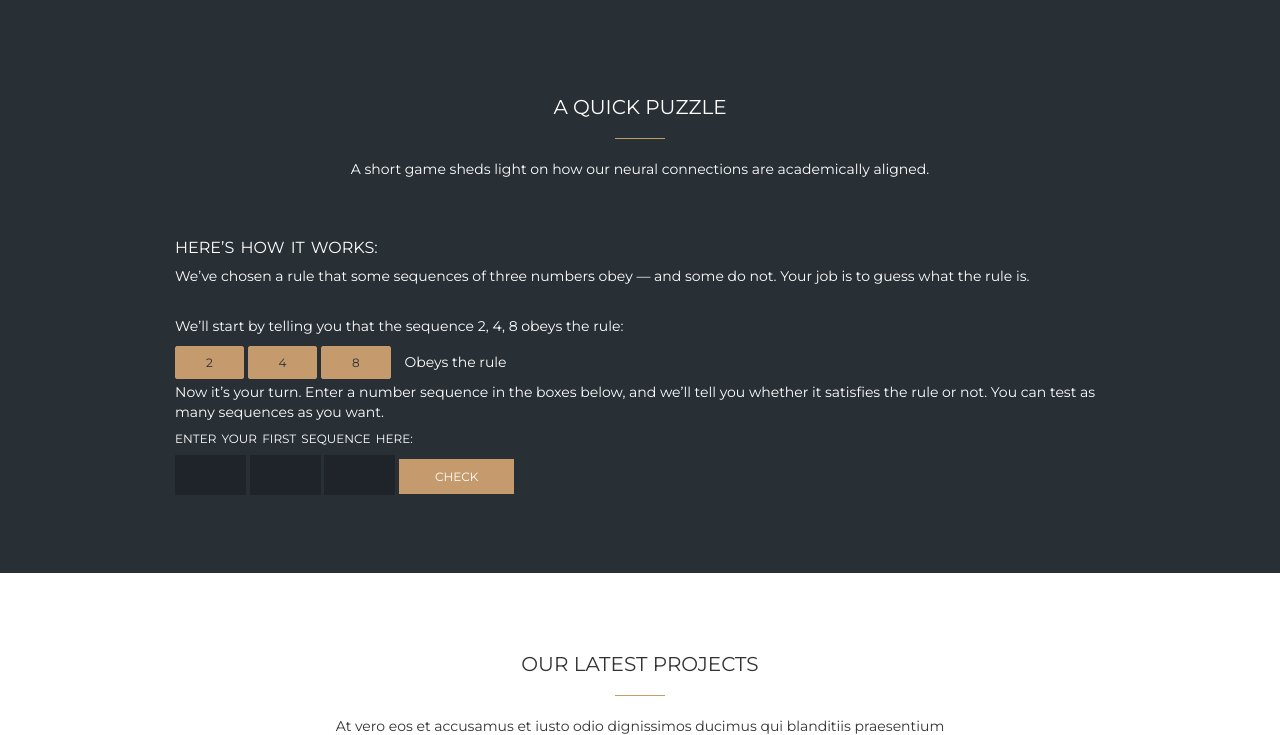
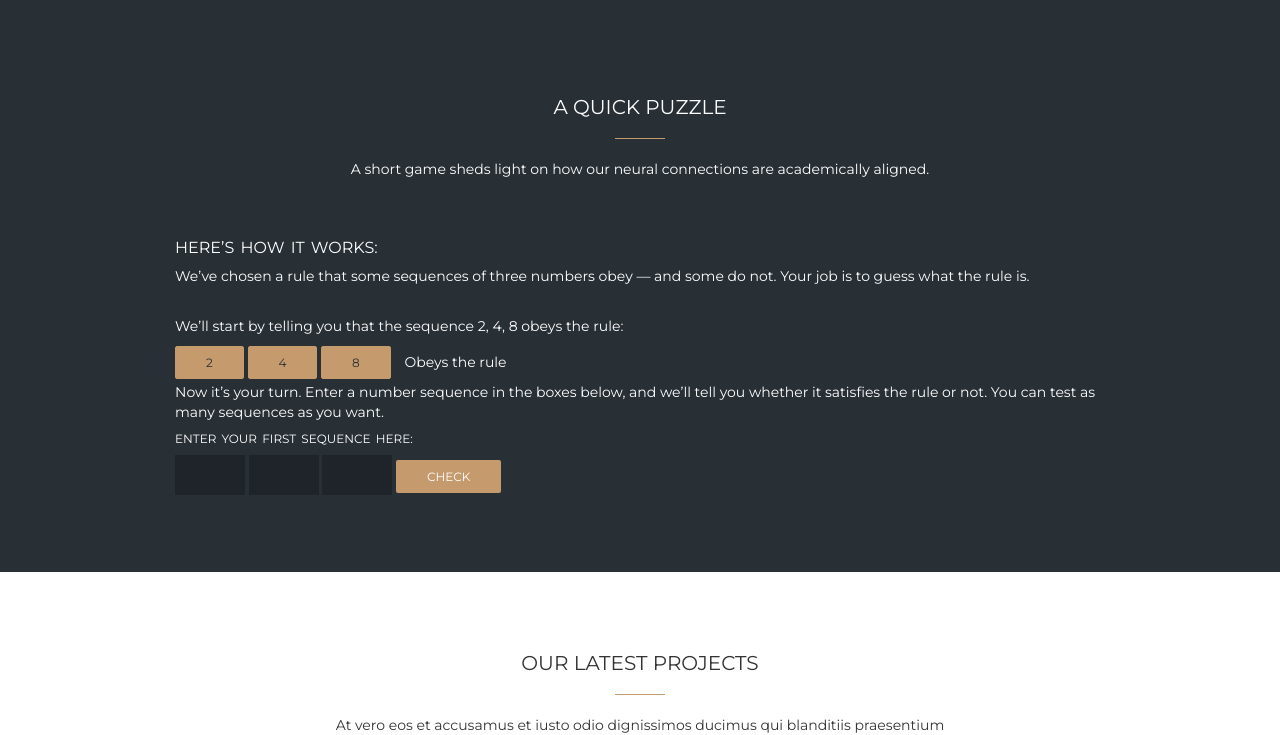
Before and after one commit to ngaurav/work, a Django app: page / in a window 1280 px wide. Shown: the part 2299-3034 px from the top of the page. Run offline with Django 3.2, Linux system fonts and the light colour scheme; some libraries are stand-ins or nearby versions.

Commit message:
game 8.3 test

```diff
--- a/react/core/static/css/style.css
+++ b/react/core/static/css/style.css
@@ -352,9 +352,10 @@ storydetails a:hover {
   text-transform: uppercase;
   background: #c59a6d;
   color: #282f35;
-  padding: 8px 35px;
+  padding: 7px 30px;
   margin-bottom: 2px;
   border-radius: 0;
+  border-radius: 2px;
   font-size: 12px;
   color: #ffffff;
   transition: all 0.5s;
@@ -629,9 +630,9 @@ margin-bottom: 30px;
 #game .form-control {
   display: inline-block;
   text-align: center;
-  width: 71px;
+  width: 70px;
   height: 40px;
-  padding: 7px 30px;
+  padding: 7px 10px;
 }
 
 .form-control:focus {
```
